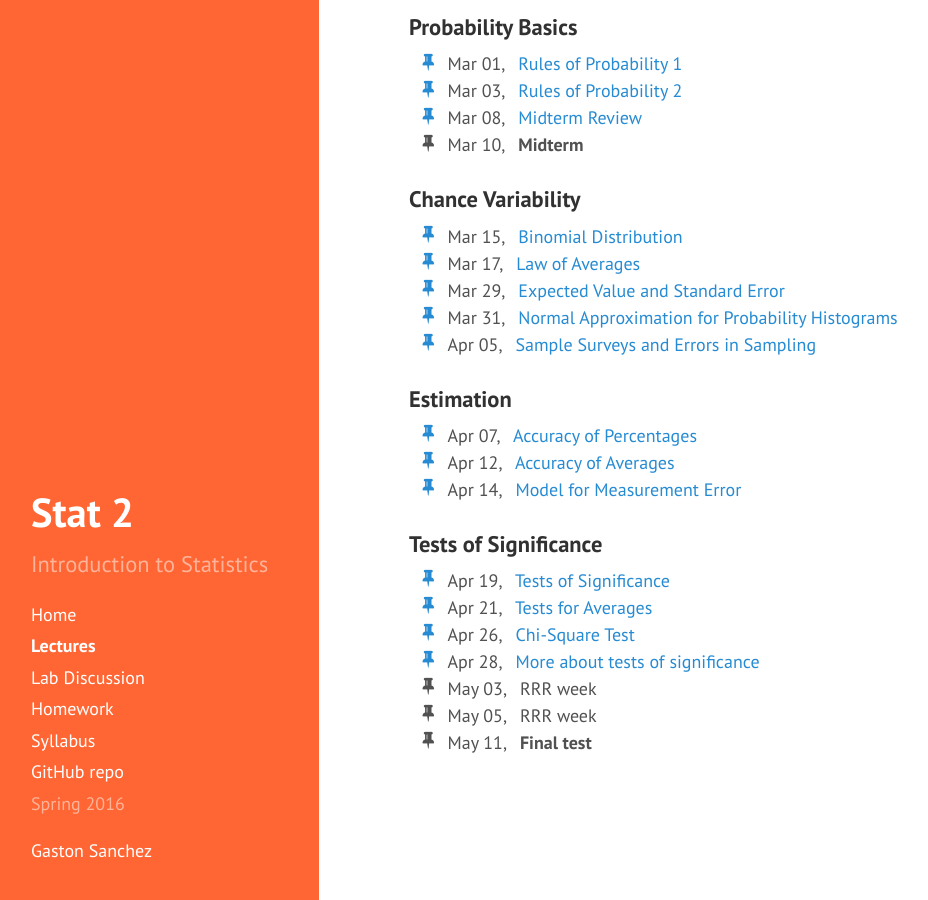
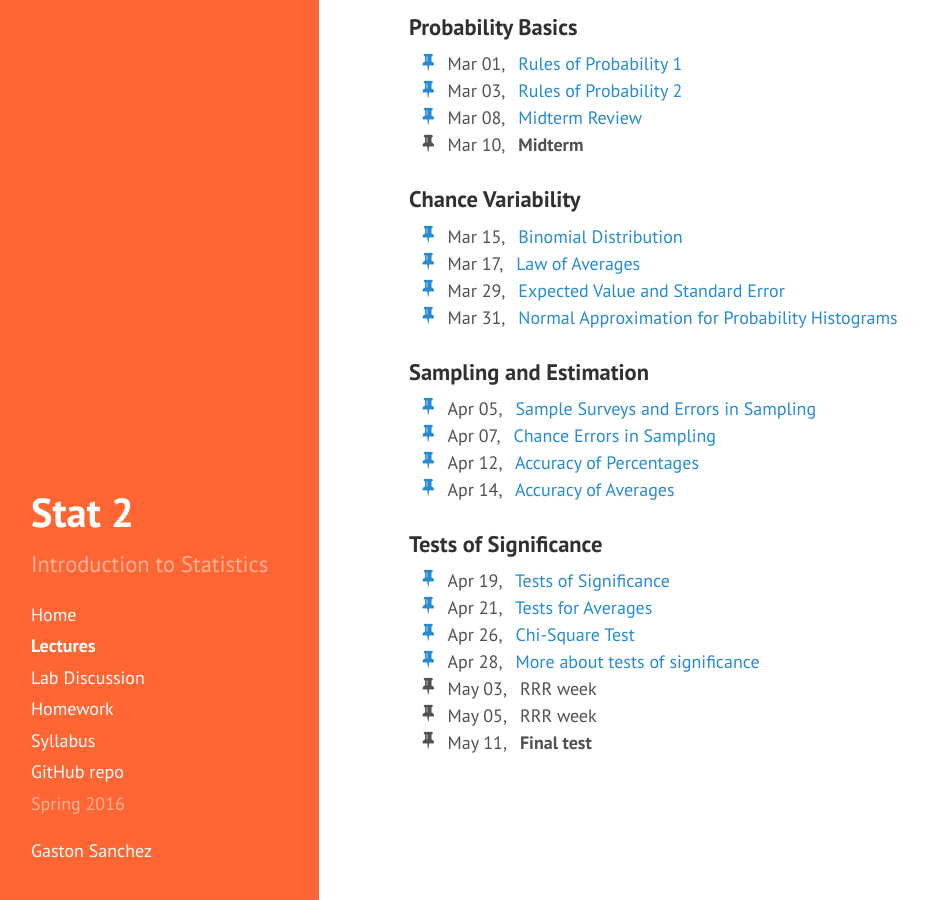
Before and after one commit to gastonstat/relic-stat2, a Jekyll site: the page built from lectures/index.md, in a window 1280 px wide and 900 px high, scrolled down 648 px. Shown: the whole window, without its empty margins (5-933 px from the left). Built offline with Jekyll 4.4.1, drawn with Linux system fonts in a browser that asks for light colours; nearby versions of some CDN libraries.

Commit message:
lectures: added lecture about sample surveys

```diff
--- a/lectures/index.md
+++ b/lectures/index.md
@@ -88,23 +88,23 @@ Tentative Calendar, Spring 2016
   <li>
     <a href="17-probability-histograms"><i class="fa-li fa fa-thumb-tack"></i></a> Mar 31, &nbsp;&nbsp;<a href="https://docs.google.com/presentation/d/1AZ61AYdl1mmT3Uy1XebT8qpTbbR7uqiP0y_n740Vp8E/pub?start=false&loop=false&delayms=3000" target="_blank">Normal Approximation for Probability Histograms</a>
   </li>
-  <li>
-    <a href=""><i class="fa-li fa fa-thumb-tack"></i></a> Apr 05, &nbsp;&nbsp;<a href="">Sample Surveys and Errors in Sampling</a>
-  </li>
 </ul>
 
 
-### Estimation
+### Sampling and Estimation
 
 <ul class="fa-ul">
   <li>
-    <a href=""><i class="fa-li fa fa-thumb-tack"></i></a> Apr 07, &nbsp;&nbsp;<a href="">Accuracy of Percentages</a>
+    <a href="18-sample-surveyrs"><i class="fa-li fa fa-thumb-tack"></i></a> Apr 05, &nbsp;&nbsp;<a href="https://docs.google.com/presentation/d/1n-zZKPrpCoNqhf1hnDlUNVx-XL_qxdZgwngeKWMULiM/pub?start=false&loop=false&delayms=3000" target="_blank">Sample Surveys and Errors in Sampling</a>
   </li>
   <li>
-    <a href=""><i class="fa-li fa fa-thumb-tack"></i></a> Apr 12, &nbsp;&nbsp;<a href="">Accuracy of Averages</a>
+    <a href=""><i class="fa-li fa fa-thumb-tack"></i></a> Apr 07, &nbsp;&nbsp;<a href="">Chance Errors in Sampling</a>
   </li>
   <li>
-    <a href=""><i class="fa-li fa fa-thumb-tack"></i></a> Apr 14, &nbsp;&nbsp;<a href="">Model for Measurement Error</a>
+    <a href=""><i class="fa-li fa fa-thumb-tack"></i></a> Apr 12, &nbsp;&nbsp;<a href="">Accuracy of Percentages</a>
+  </li>
+  <li>
+    <a href=""><i class="fa-li fa fa-thumb-tack"></i></a> Apr 14, &nbsp;&nbsp;<a href="">Accuracy of Averages</a>
   </li>
 </ul>
 
```
Also changed, not shown: lectures/18-sample-surveys.md (added, +35 -0 lines).
